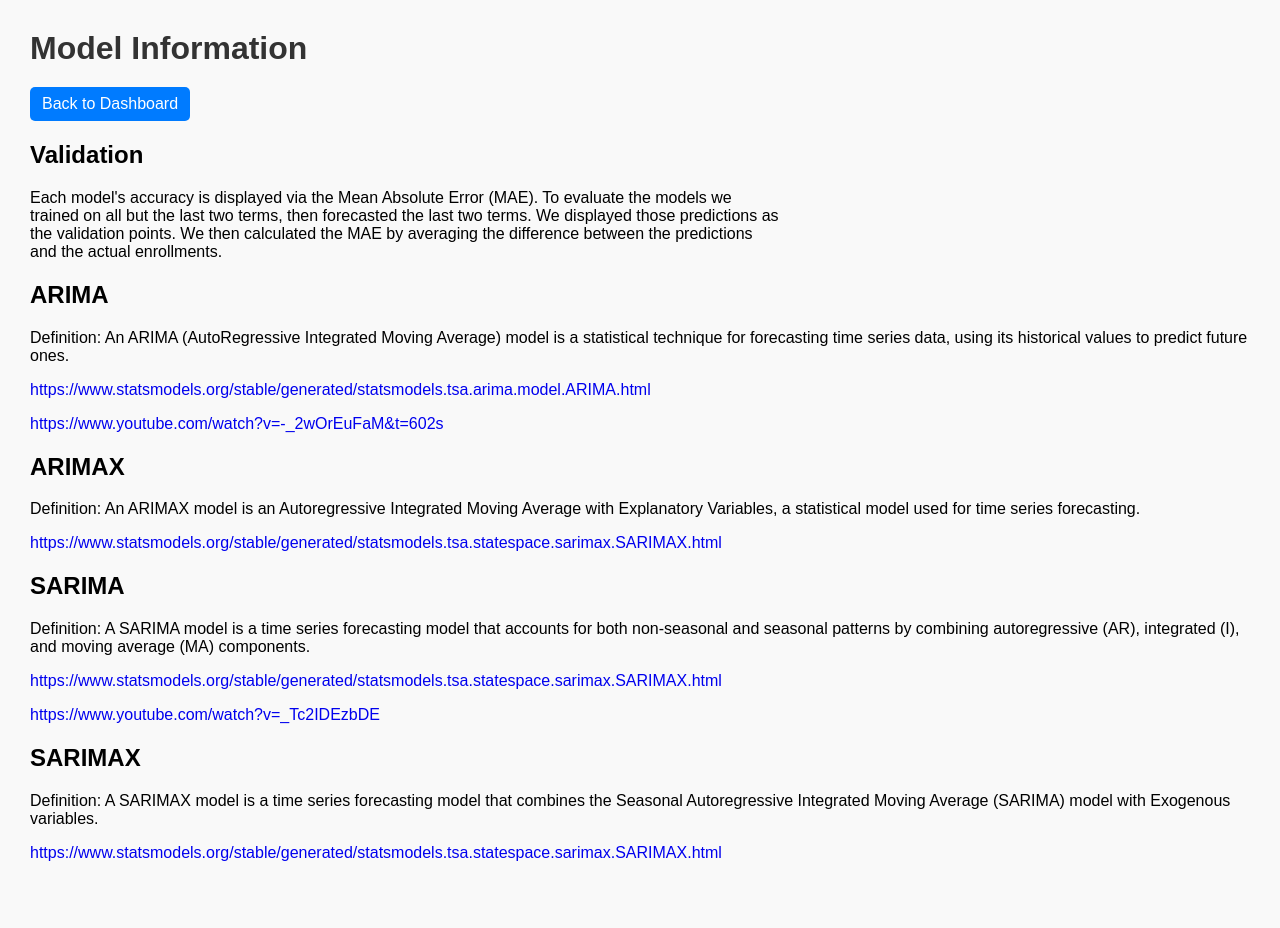
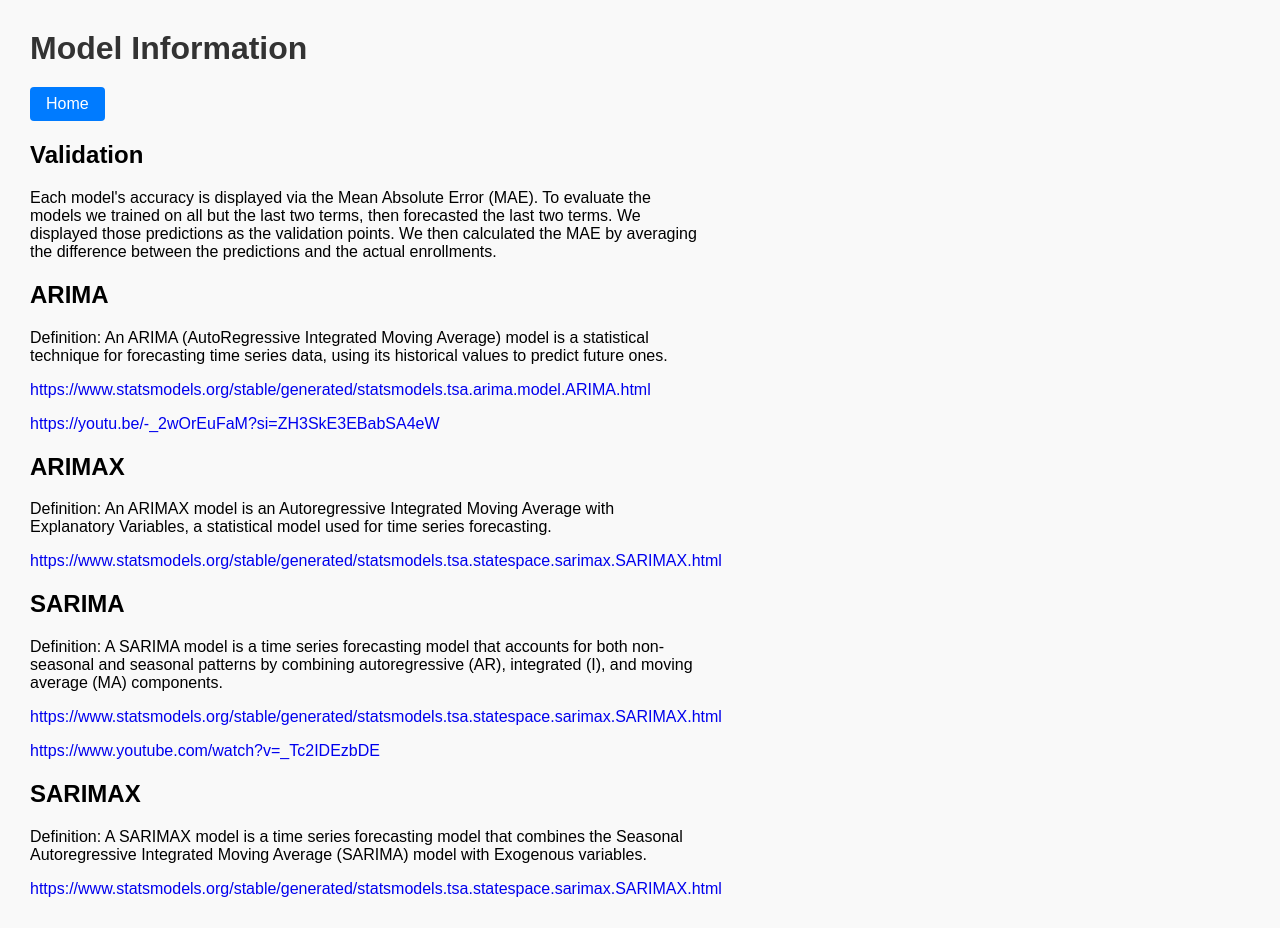
Before and after one commit to jaredkeeler2/470_Capstone, a Django app: page /model_info/ in a window 1280 px wide. Before the commit the page ends 861 px from the top, so only its background shows below. Run offline with Django 5.2, Linux system fonts and the light colour scheme.

Commit message:
Update HTML templates

```diff
--- a/main/templates/data.html
+++ b/main/templates/data.html
@@ -11,8 +11,6 @@
         table { border-collapse: collapse; width: 100%; background: #fff; margin-top: 20px; }
         th, td { padding: 8px 10px; border: 1px solid #ccc; text-align: left; }
         th { background: #e0e0e0; }
-        button { background: #007bff; border: none; padding: 8px 12px; color: white; border-radius: 5px; cursor: pointer; }
-        button:hover { background: #0056b3; }
         .msg { padding: 10px; background: #e7f3ff; border-left: 5px solid #2196F3; margin-bottom: 10px; }
         .error { padding: 10px; background: #ffe7e7; border-left: 5px solid #f44336; margin-bottom: 10px; }
         .section { margin-bottom: 20px; }
@@ -23,7 +21,7 @@
 
     <!-- Navigation Buttons -->
     <p>
-        <a href="{% if URL_PREFIX %}/{{ URL_PREFIX }}/{% else %}/{% endif %}"><button>Back to Dashboard</button></a>
+        <a href="{% if URL_PREFIX %}/{{ URL_PREFIX }}/{% else %}/{% endif %}"><button>Home</button></a>
         <a href="{% url 'download_data' %}"><button>Download CSV</button></a>
     </p>
 
--- a/main/templates/model_info.html
+++ b/main/templates/model_info.html
@@ -6,13 +6,11 @@
     <title>Model Information</title>
     <link rel="stylesheet" href="{% static 'style.css' %}">
     <style>
-        body { font-family: Arial; margin: 30px; background: #f9f9f9; }
+        body { font-family: Arial; margin: 30px; }
         h1 { color: #333; }
         table { border-collapse: collapse; width: 100%; background: #fff; margin-top: 20px; }
         th, td { padding: 8px 10px; border: 1px solid #ccc; text-align: left; }
         th { background: #e0e0e0; }
-        button { background: #007bff; border: none; padding: 8px 12px; color: white; border-radius: 5px; cursor: pointer; }
-        button:hover { background: #0056b3; }
         .msg { padding: 10px; background: #e7f3ff; border-left: 5px solid #2196F3; margin-bottom: 10px; }
         .error { padding: 10px; background: #ffe7e7; border-left: 5px solid #f44336; margin-bottom: 10px; }
         .section { margin-bottom: 20px; }
@@ -23,26 +21,26 @@
 
         <!-- Navigation Button -->
     <p>
-        <a href="{% if URL_PREFIX %}/{{ URL_PREFIX }}/{% else %}/{% endif %}"><button>Back to Dashboard</button></a>
+        <a href="{% if URL_PREFIX %}/{{ URL_PREFIX }}/{% else %}/{% endif %}"><button>Home</button></a>
     </p>
     <h2>Validation</h2>
-    <p>Each model's accuracy is displayed via the Mean Absolute Error (MAE). To evaluate the models we <br>trained on all but the last two terms, then forecasted the last two terms. We displayed those predictions as <br>the validation points. We then calculated the MAE by averaging the difference between the predictions<br>and the actual enrollments.</p>
+    <p style="max-width: 670px;">Each model's accuracy is displayed via the Mean Absolute Error (MAE). To evaluate the models we trained on all but the last two terms, then forecasted the last two terms. We displayed those predictions as the validation points. We then calculated the MAE by averaging the difference between the predictions and the actual enrollments.</p>
     <h2>ARIMA</h2>
-    <p>Definition: An ARIMA (AutoRegressive Integrated Moving Average) model is a statistical technique for forecasting time series data, using its historical values to predict future ones.</p>
+    <p style="max-width: 670px;">Definition: An ARIMA (AutoRegressive Integrated Moving Average) model is a statistical technique for forecasting time series data, using its historical values to predict future ones.</p>
     <p><a href="https://www.statsmodels.org/stable/generated/statsmodels.tsa.arima.model.ARIMA.html" target="_blank">https://www.statsmodels.org/stable/generated/statsmodels.tsa.arima.model.ARIMA.html</a></p>
-    <p><a href="https://www.youtube.com/watch?v=-_2wOrEuFaM&t=602s" target="_blank">https://www.youtube.com/watch?v=-_2wOrEuFaM&t=602s</a></p>
+    <p><a href="https://youtu.be/-_2wOrEuFaM?si=ZH3SkE3EBabSA4eW" target="_blank">https://youtu.be/-_2wOrEuFaM?si=ZH3SkE3EBabSA4eW</a></p>
 
     <h2>ARIMAX</h2>
-    <p>Definition: An ARIMAX model is an Autoregressive Integrated Moving Average with Explanatory Variables, a statistical model used for time series forecasting.</p>
+    <p style="max-width: 670px;">Definition: An ARIMAX model is an Autoregressive Integrated Moving Average with Explanatory Variables, a statistical model used for time series forecasting.</p>
     <p><a href="https://www.statsmodels.org/stable/generated/statsmodels.tsa.statespace.sarimax.SARIMAX.html" target="_blank">https://www.statsmodels.org/stable/generated/statsmodels.tsa.statespace.sarimax.SARIMAX.html</a></p>
 
     <h2>SARIMA</h2>
-    <p>Definition: A SARIMA model is a time series forecasting model that accounts for both non-seasonal and seasonal patterns by combining autoregressive (AR), integrated (I), and moving average (MA) components.</p>
+    <p style="max-width: 670px;">Definition: A SARIMA model is a time series forecasting model that accounts for both non-seasonal and seasonal patterns by combining autoregressive (AR), integrated (I), and moving average (MA) components.</p>
     <p><a href="https://www.statsmodels.org/stable/generated/statsmodels.tsa.statespace.sarimax.SARIMAX.html" target="_blank">https://www.statsmodels.org/stable/generated/statsmodels.tsa.statespace.sarimax.SARIMAX.html</a></p>
     <p><a href="https://www.youtube.com/watch?v=_Tc2IDEzbDE" target="_blank">https://www.youtube.com/watch?v=_Tc2IDEzbDE</a></p>
 
     <h2>SARIMAX</h2>
-    <p>Definition: A SARIMAX model is a time series forecasting model that combines the Seasonal Autoregressive Integrated Moving Average (SARIMA) model with Exogenous variables.</p>
+    <p style="max-width: 670px;">Definition: A SARIMAX model is a time series forecasting model that combines the Seasonal Autoregressive Integrated Moving Average (SARIMA) model with Exogenous variables.</p>
     <p><a href="https://www.statsmodels.org/stable/generated/statsmodels.tsa.statespace.sarimax.SARIMAX.html" target="_blank">https://www.statsmodels.org/stable/generated/statsmodels.tsa.statespace.sarimax.SARIMAX.html</a></p>
 </body>
 </html>
```
Also changed, not shown: main/templates/graduates.html (+1 -14 lines), main/templates/home.html (+13 -5 lines).
